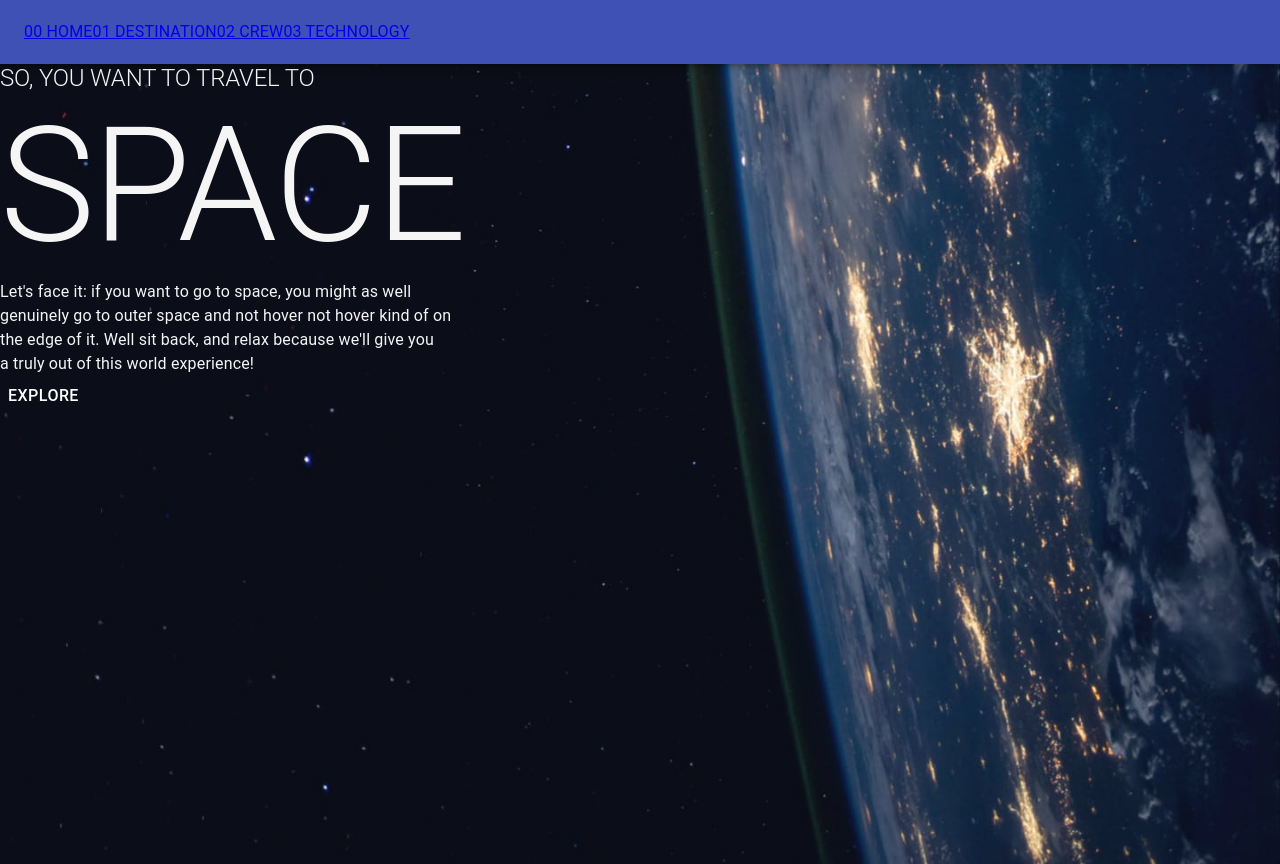
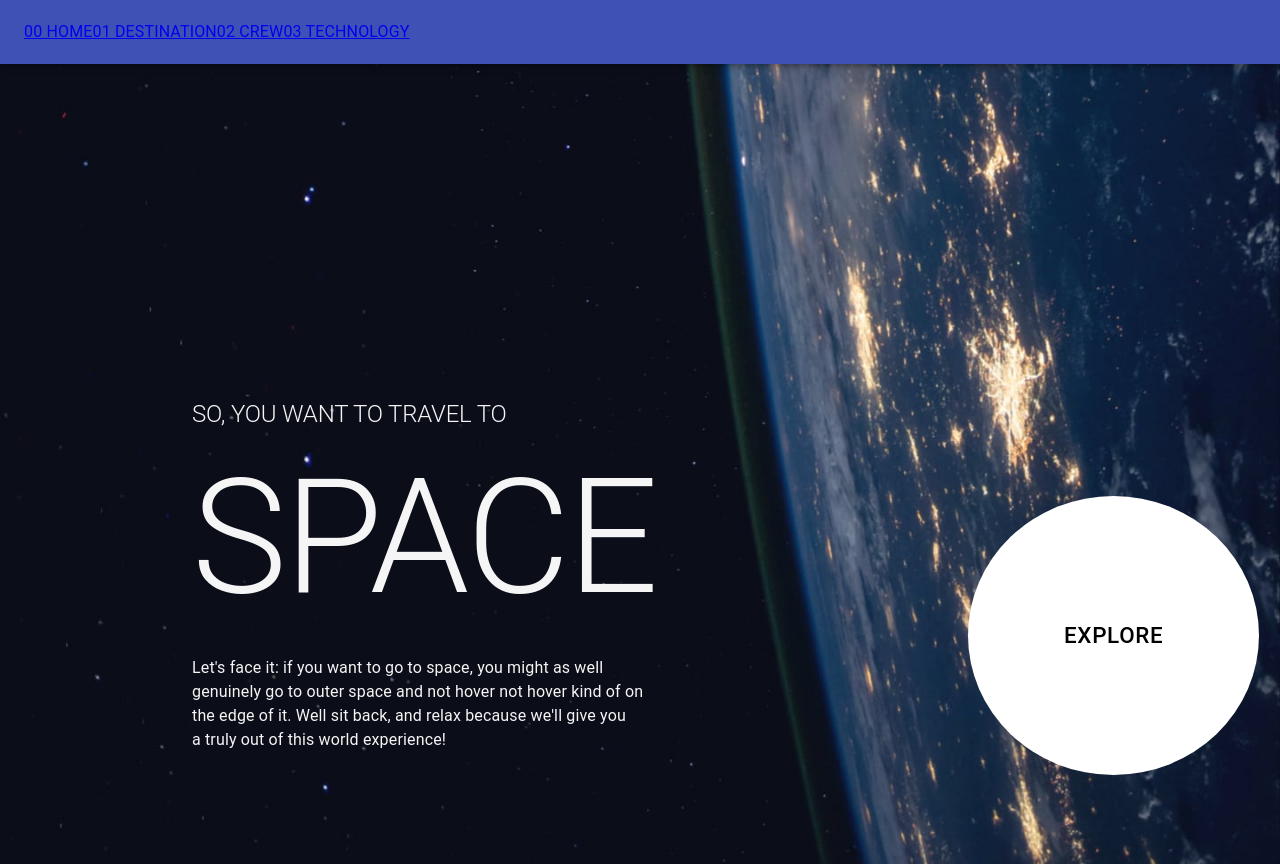
Before and after one commit to coderSathesBala/frontEndMentorsSpaceChallenge, a React (Create React App) app: page / in a window 1280 px wide. Built offline with nearby package versions, Linux system fonts and the light colour scheme.

Commit message:
StylingLandingPage

```diff
--- a/src/components/landingPage.js
+++ b/src/components/landingPage.js
@@ -4,19 +4,31 @@ import Image from '../images/homeImages/background-home-desktop.jpg'
 
 function Landing() {
       return (
-      <Box  style={{
+      <Box  display="grid" direction="column" gridTemplateColumns="repeat(3, 1fr)"
+            sx={{
             backgroundImage: `url(${Image})`,
             backgroundSize: "cover",
             height: "100vh",
             color: "#f5f5f5"
         }}>
+
+        <Box style={{paddingTop: '21rem', paddingLeft: '12rem'}}>
         <Typography variant="h2" style={{ fontSize: '1.5rem'}}>SO, YOU WANT TO TRAVEL TO </Typography>
-        <Typography variant="h1" style={{ fontSize: '10rem' }}>SPACE</Typography>
-        <Typography>Let's face it: if you want to go to space, you might as well</Typography>
+        <Typography variant="h1" style={{ fontSize: '10rem', paddingTop: '1rem' }}>SPACE</Typography>
+        <Typography style={{paddingTop: '1.5rem'}}>Let's face it: if you want to go to space, you might as well</Typography>
         <Typography>genuinely go to outer space and not hover not hover kind of on</Typography>
         <Typography>the edge of it. Well sit back, and relax because we'll give you</Typography>
         <Typography>a truly out of this world experience!</Typography>
-        <Button style={{color: 'white', fontSize: '1rem' }}> Explore</Button>
+        </Box>
+        <Box></Box>
+          <Box style={{paddingTop: '27rem'}}><Button
+                  style={{
+                    color: 'black',
+                    fontSize: '1.4rem',
+                    backgroundColor: "white",
+                    padding: '7.5rem 6rem',
+                    borderRadius: '50%'
+                    }}> Explore</Button></Box>
       </Box>
         )
 }
```
